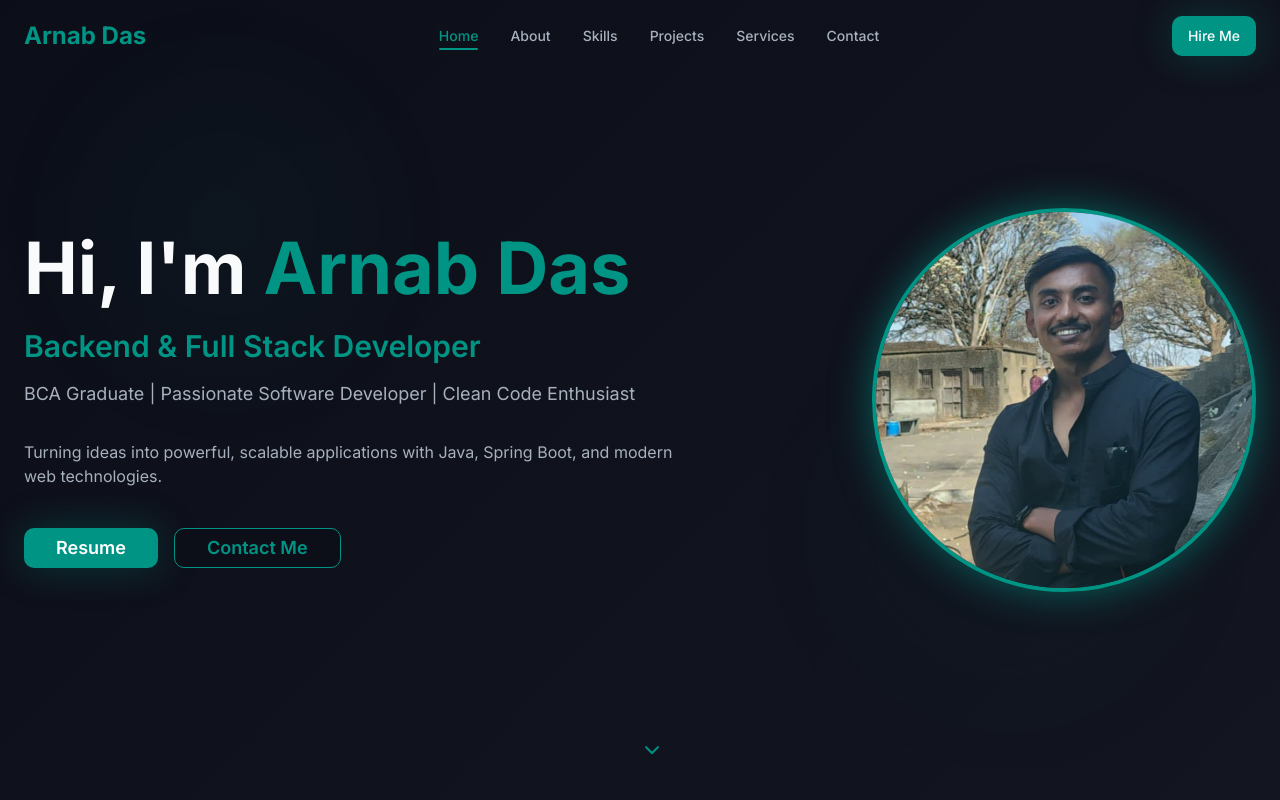
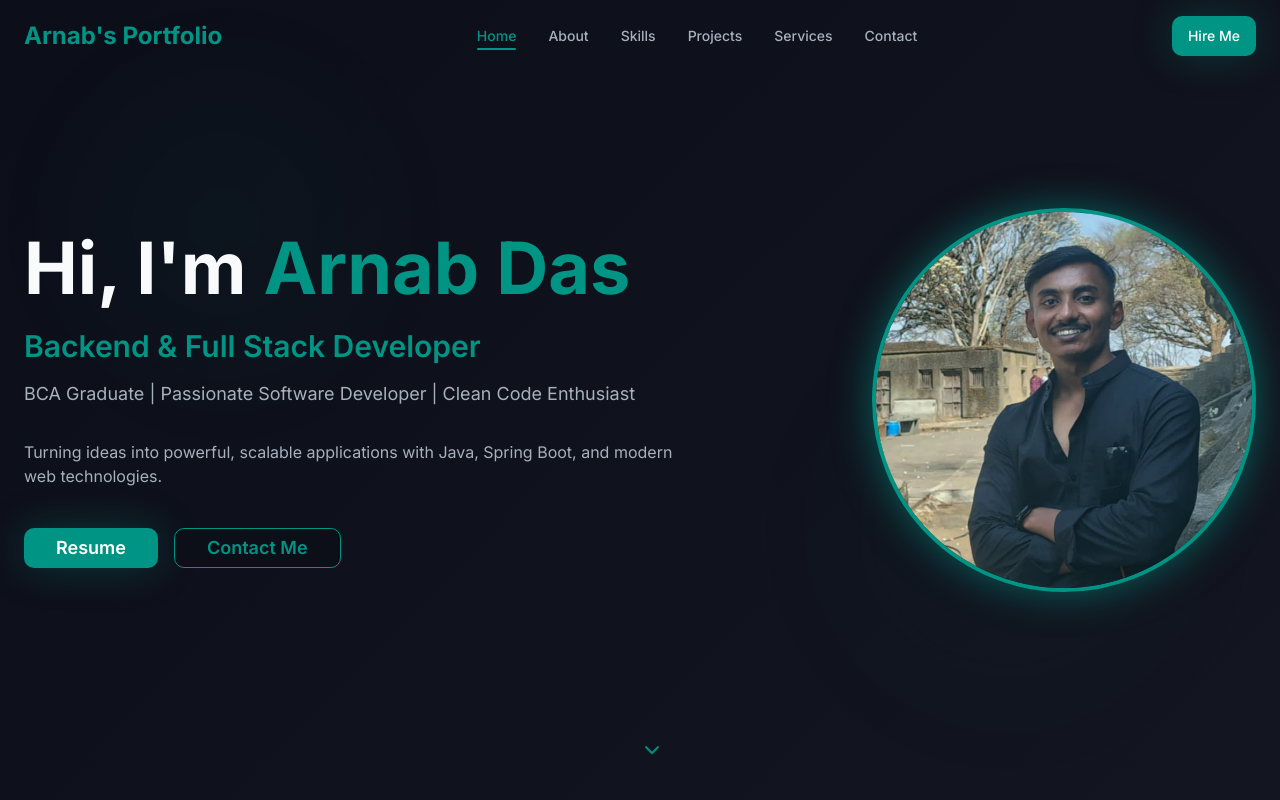
Before and after one commit to arnab0814/Portfolio-arnabdev.online, a React (Vite) app: page / in a window 1280 px wide. Shown: the top 800 px of the page. Built offline with nearby package versions, Linux system fonts and the light colour scheme; the HTML template or start-up script is replaced by a standard one.

Commit message:
Refactor: Update portfolio name and layout

```diff
--- a/src/components/Navigation.tsx
+++ b/src/components/Navigation.tsx
@@ -52,7 +52,7 @@ const Navigation = () => {
       <div className="container mx-auto px-6 py-4">
         <div className="flex items-center justify-between">
           <div className="text-2xl font-bold text-portfolio-accent">
-            Arnab Das
+            Arnab's Portfolio
           </div>
 
           <div className="hidden md:flex items-center space-x-8">
```
